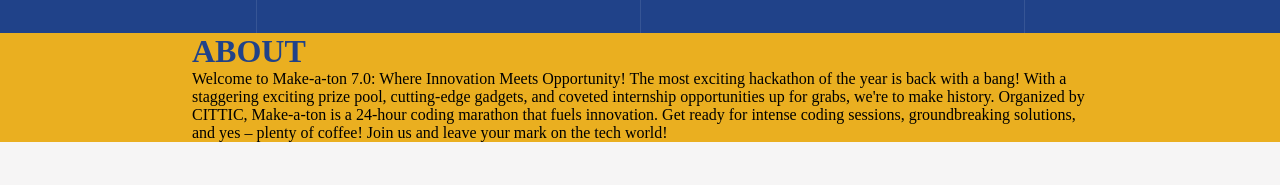
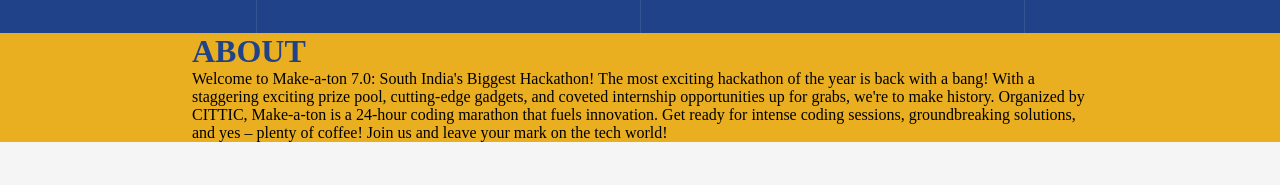
Before and after one commit to Make-a-Ton/make-a-ton-2024, a Next.js app: page / in a window 1280 px wide. Shown: the part 767-952 px from the top of the page. Built offline with nearby package versions, Linux system fonts and the light colour scheme.

Commit message:
Update AboutLeft.js

```diff
--- a/src/sections/About/AboutLeft.js
+++ b/src/sections/About/AboutLeft.js
@@ -8,7 +8,7 @@ const AboutLeft = () => {
           ABOUT
         </h1>
         <p className="text-gray-700 text-left text-sm md:my-10 font-satoshi-regular">
-          Welcome to Make-a-ton 7.0: Where Innovation Meets Opportunity!
+          Welcome to Make-a-ton 7.0: South India&apos;s Biggest Hackathon!
           The most exciting hackathon of the year is back with a bang! With a staggering exciting prize pool, cutting-edge gadgets, and coveted internship opportunities up for grabs, we&apos;re to make history. Organized by CITTIC, Make-a-ton is a 24-hour coding marathon that fuels innovation. Get ready for intense coding sessions, groundbreaking solutions, and yes – plenty of coffee!
           Join us and leave your mark on the tech world!
         </p>
```
